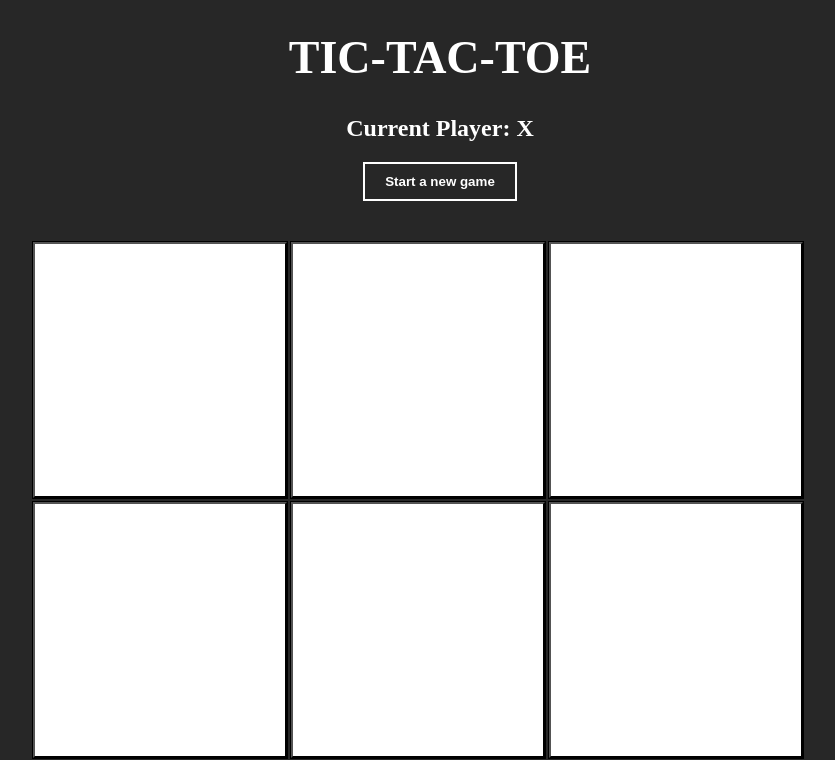
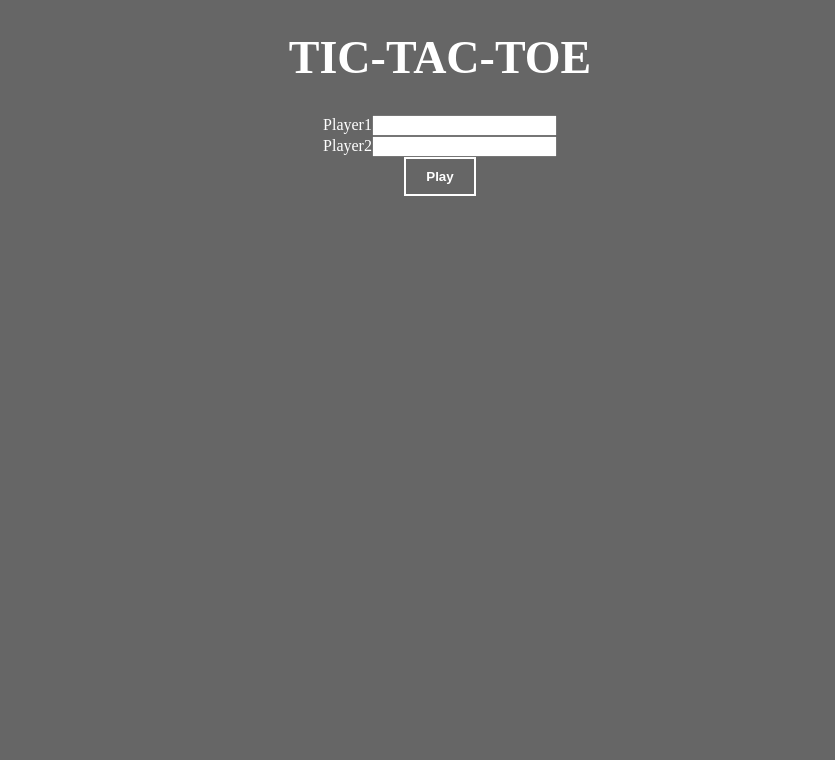
Before and after one commit to Rodriguespn/Tic-Tac-Toe, an Angular app in the folder app/: page / in a window 1280 px wide. Shown: the top 760 px of the page, without its empty margins (200-1035 px from the left). Built offline with nearby package versions, Linux system fonts and the light colour scheme.

Commit message:
add home page

```diff
--- a/app/src/app/board/board.component.html
+++ b/app/src/app/board/board.component.html
@@ -1,3 +1,18 @@
+<form>
+  <div class="form-group">
+    <label for="playerOne">Player1</label>
+    <input ngModel name="playerOne" #playerOne="ngModel" id="playerOne" type="text" class="form-control">
+    <div class="alert alert-danger" [hidden]="!playerOne.touched && playerOne.valid">Player1's name is required.</div>
+  </div>
+  <div class="form-group">
+    <label for="playerTwo">Player2</label>
+    <input ngModel name="playerTwo" type="text" #playerTwo="ngModel" id="playerTwo">
+    <div class="alert alert-danger" [hidden]="!playerTwo.touched && playerTwo.valid">Player2's name is required.</div>
+  </div>
+  <button class="btn btn-primary">Play</button>
+</form>
+
+<div [hidden]="1">
   <div>
       <h2 [className]="'player-turn'">Current Player: {{ player }}</h2>
       <button (click)="newGame()">Start a new game</button>
@@ -14,3 +29,4 @@
       (click)="makeMove(i)">
       </app-square>
   </main>
+</div>
--- a/app/src/app/board/board.component.ts
+++ b/app/src/app/board/board.component.ts
@@ -5,6 +5,7 @@ import { Component, OnInit } from '@angular/core';
   templateUrl: './board.component.html',
   styleUrls: ['./board.component.scss']
 })
+
 export class BoardComponent implements OnInit {
   squares: any[];
   xIsNext: boolean;
@@ -14,17 +15,17 @@ export class BoardComponent implements OnInit {
     this.newGame();
   }
 
-  newGame():void {
+  newGame(): void {
     this.squares = Array(9).fill(null);
     this.winner = null;
     this.xIsNext = true;
   }
 
-  get player() {
+  get player(): string{
     return this.xIsNext ? 'X' : 'O';
   }
 
-  makeMove(idx: number) {
+  makeMove(idx: number): void {
     if (!this.squares[idx]) {
       this.squares.splice(idx, 1, this.player);
       this.xIsNext = !this.xIsNext;
@@ -32,20 +33,21 @@ export class BoardComponent implements OnInit {
     this.winner = this.calculateWinner();
   }
 
-  calculateWinner() {
+  calculateWinner(): string {
     const lines = [
-      [0,1,2],
-      [3,4,5],
-      [6,7,8],
-      [0,3,6],
-      [1,4,7],
-      [2,5,8],
-      [0,4,8],
-      [2,4,6],
+      [0, 1, 2],
+      [3, 4, 5],
+      [6, 7, 8],
+      [0, 3, 6],
+      [1, 4, 7],
+      [2, 5, 8],
+      [0, 4, 8],
+      [2, 4, 6],
     ];
 
+    // tslint:disable-next-line:prefer-for-of
     for (let i = 0; i < lines.length; i++) {
-      const [a,b,c] = lines[i];
+      const [a, b, c] = lines[i];
       if (this.squares[a] &&
         this.squares[a] === this.squares[b] &&
         this.squares[a] === this.squares[c]
--- a/app/src/index.html
+++ b/app/src/index.html
@@ -5,7 +5,7 @@
   <title>Tic-Tac-Toe</title>
   <base href="/">
   <meta name="viewport" content="width=device-width, initial-scale=1">
-  <link rel="icon" type="image/x-icon" href="assets/tic-tac-toe.png">
+  <link rel="icon" type="image/x-icon" href="assets/icon.png">
 </head>
 <body>
   <app-root></app-root>
--- a/app/src/styles.scss
+++ b/app/src/styles.scss
@@ -1,5 +1,5 @@
 /* You can add global styles to this file, and also import other style files */
 body {
-    background-color: rgb(39, 39, 39);
-    color: white;
+    background-color: rgb(102, 102, 102);
+    color: #ffffff;
 }
```
Also changed, not shown: app/src/app/app.module.ts (+7 -5 lines), app/src/assets/icon.png (renamed from app/src/assets/tic-tac-toe.png), 1 other file (tests, documents, lock files or other folders). Lines whose indentation alone changed are shown as unchanged.
